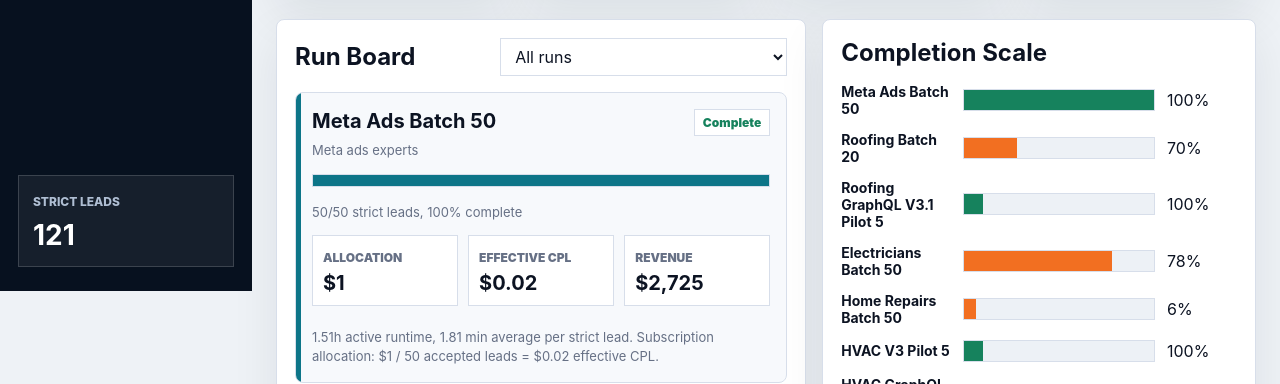
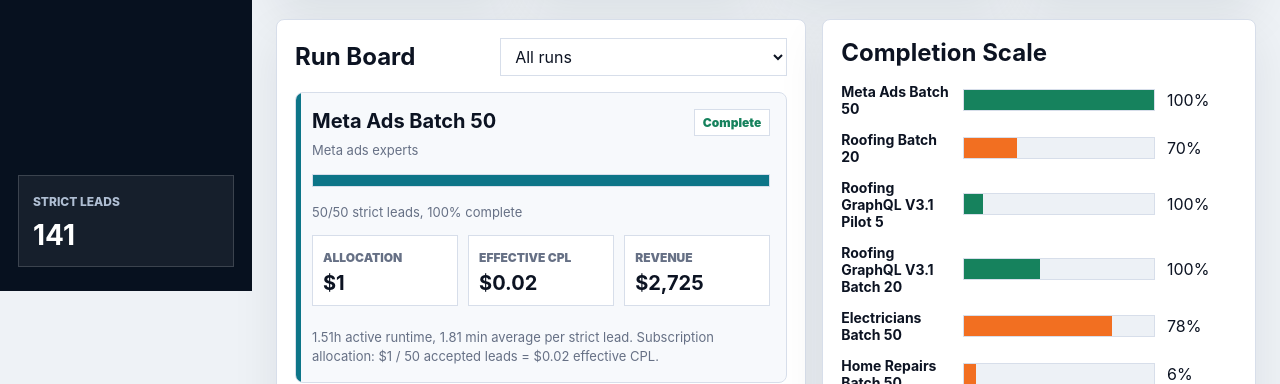
Before and after one commit to taylor585/theaimarketer-investor-dataroom, a plain HTML site: page lead-hunter/index.html in a window 1280 px wide. Shown: the part 568-952 px from the top of the page. Drawn offline with Linux system fonts and the light colour scheme.

Commit message:
Add Roofing GraphQL batch 20 results

```diff
--- a/lead-hunter/index.html
+++ b/lead-hunter/index.html
@@ -670,6 +670,7 @@
                 <option value="meta">Meta Ads Batch 50</option>
                 <option value="roofing">Roofing Batch 20</option>
                 <option value="roofing-gql-v31">Roofing GraphQL V3.1 Pilot 5</option>
+                <option value="roofing-gql-v31-batch20">Roofing GraphQL V3.1 Batch 20</option>
                 <option value="electricians">Electricians Batch 50</option>
                 <option value="home-repairs">Home Repairs Batch 50</option>
                 <option value="hvac-v3">HVAC V3 Pilot 5</option>
@@ -823,6 +824,7 @@
               <option value="meta">Meta Ads</option>
               <option value="roofing">Roofing</option>
               <option value="roofing-gql-v31">Roofing GraphQL V3.1 Pilot 5</option>
+              <option value="roofing-gql-v31-batch20">Roofing GraphQL V3.1 Batch 20</option>
               <option value="electricians">Electricians</option>
               <option value="home-repairs">Home Repairs</option>
               <option value="hvac-v3">HVAC V3 Pilot 5</option>
@@ -943,6 +945,28 @@
           ["ROOF-GQL-20260808-001", "Elizabeth buyer needs seven shingles repaired for a property closing.", 80, "80-85"],
           ["ROOF-GQL-20260808-004", "Spring Hill buyer needs urgent help with a storm-exposed roof leak.", 80, "80-85"],
           ["ROOF-GQL-20260808-005", "Sanford business requester needs an active roof leak repaired.", 80, "80-85"]
+        ]
+      },
+      {
+        id: "roofing-gql-v31-batch20",
+        name: "Roofing GraphQL V3.1 Batch 20",
+        industry: "U.S. roofing buyers",
+        status: "Complete",
+        target: 20,
+        leads: 20,
+        elapsedHours: 0.82,
+        avgMin: 2.46,
+        tokenCost: 0,
+        tokenCpl: 0,
+        subscriptionCost: 1,
+        subscriptionCpl: 0.05,
+        tiers: { "75-80": 4, "80-85": 1, "85-90": 8, "90-95": 5, "95-100": 2 },
+        evidence: [
+          ["ROOF-GQL-20260809-007", "Farmington buyer has an active roof leak directly above a bedroom circuit breaker.", 96, "95-100"],
+          ["ROOF-GQL-20260809-018", "Buffalo business has water entering through a 30-year-old commercial roof.", 96, "95-100"],
+          ["ROOF-GQL-20260809-005", "East Northport buyer needs same-day diagnosis of an active roof leak soaking a room.", 94, "90-95"],
+          ["ROOF-GQL-20260809-017", "Leonard buyer has materials ready for a 900-square-foot shingle job this week.", 93, "90-95"],
+          ["ROOF-GQL-20260809-020", "Milwaukee requester needs roof and wall repairs with repeat property-flip potential.", 92, "90-95"]
         ]
       },
       {
@@ -1275,6 +1299,7 @@
         "Meta Ads Batch 50: Complete",
         "Roofing Batch 20: Partial, 14/20 strict leads",
         "Roofing GraphQL V3.1 Pilot 5: Complete, 5/5 strict leads, 30/30 GraphQL-healthy queries",
+        "Roofing GraphQL V3.1 Batch 20: Complete, 20/20 strict leads, 80/80 GraphQL-healthy queries, $0.05 subscription CPL",
         "Electricians Batch 50: Failed Target, 39/50 strict leads, $40.23 measured cost, $1.03 measured CPL",
         "Home Repairs Batch 50: Failed Target, 3/50 strict leads, $31.76 measured cost, $10.59 measured CPL",
         "HVAC V3 Pilot 5: Complete, 5/5 strict leads, $17.94 measured cost, $3.59 measured CPL",
```
